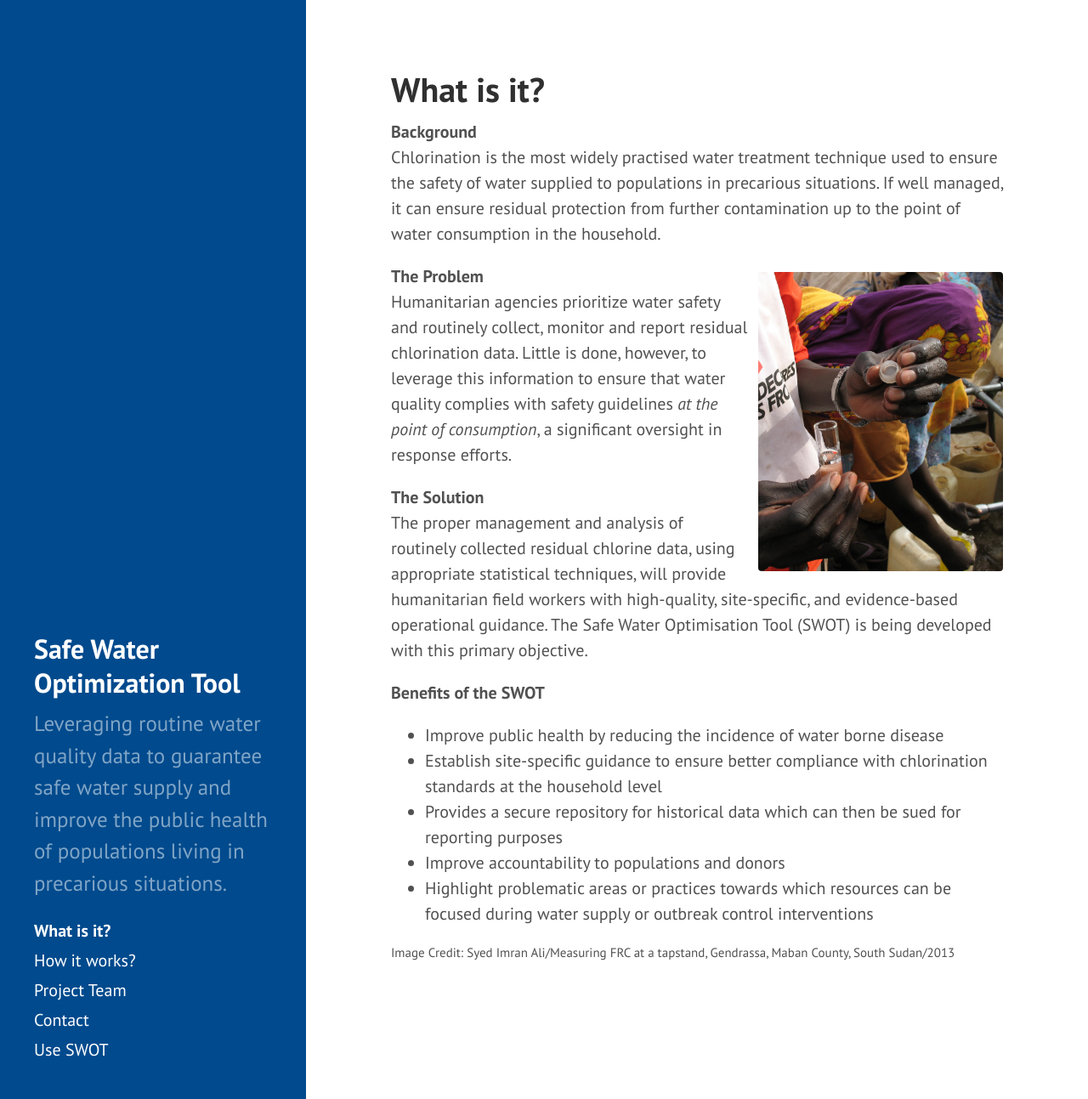
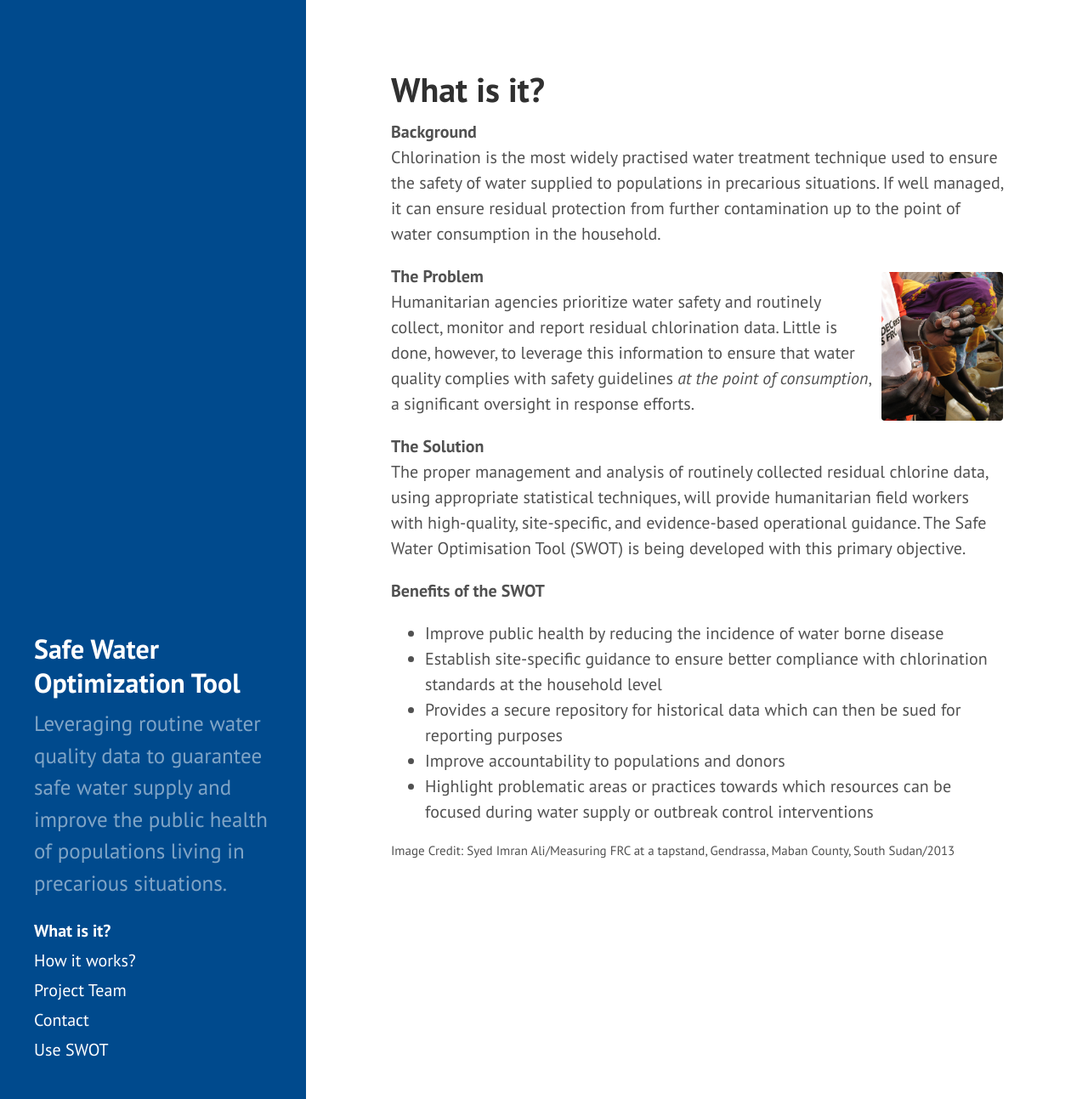
Before and after one commit to safeh2o/swot-infopage, a Jekyll site: the page built from what-is-it.md, in a window 1280 px wide and 1293 px high. Shown: the whole window at 85% size. Built offline with Jekyll 4.4.1, drawn with Linux system fonts in a browser that asks for light colours; Markdown is read by kramdown in place of the engine named in the settings.

Commit message:
Update poole.css

```diff
--- a/public/css/poole.css
+++ b/public/css/poole.css
@@ -382,6 +382,7 @@ tbody tr:nth-child(odd) th {
   max-width: 300px;
   max-width: 40%;
   height: auto;
+  max-height: 175px;
 }
 
 /* added by NSK for workflow grid */
```
